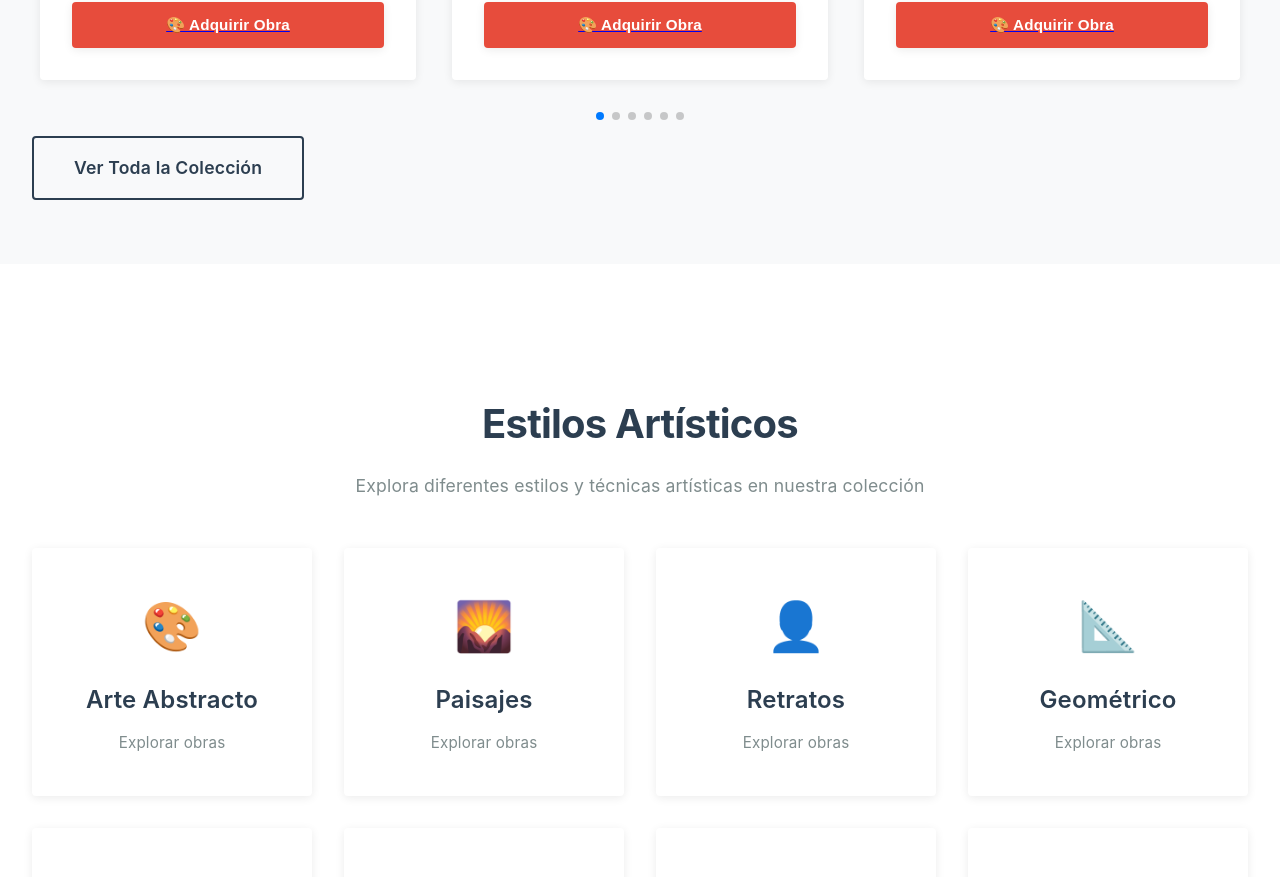
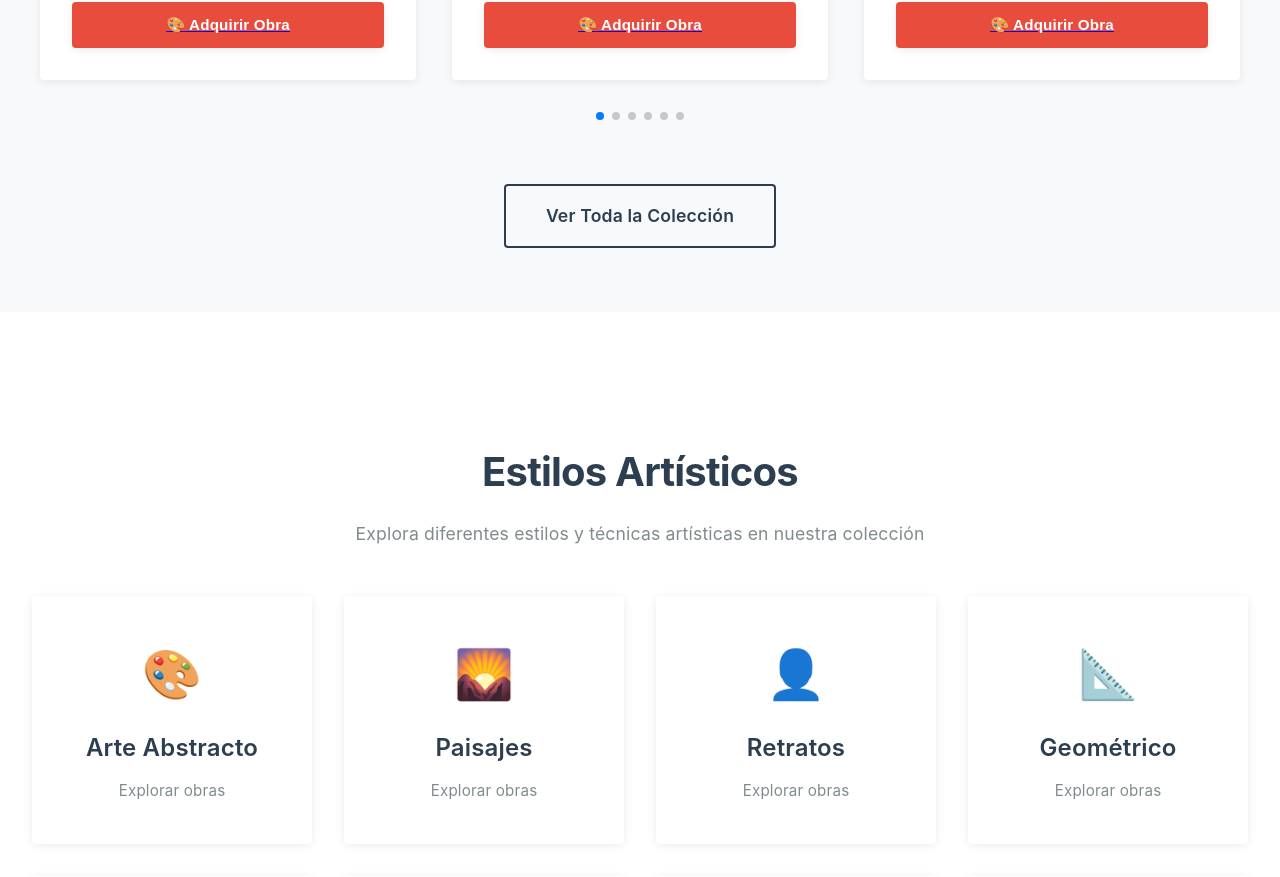
Before and after one commit to LeandroFullStackJs/TPO-Ecommerce-Front, a React (Vite) app: page /home in a window 1280 px wide. Shown: the part 1418-2295 px from the top of the page. Built offline with nearby package versions, Linux system fonts and the light colour scheme; data requests are answered from the project's data file.

Commit message:
Loop + Botón centrado

```diff
--- a/src/pages/HomePage.jsx
+++ b/src/pages/HomePage.jsx
@@ -85,7 +85,6 @@ export default function HomePage() {
 
         {/* Carrusel de productos */}
         <Swiper
-          className="featured-products-swiper"
           modules={[Navigation, Pagination]}
           spaceBetween={20}
           slidesPerView={3}
@@ -105,12 +104,12 @@ export default function HomePage() {
           ))}
         </Swiper>
 
-        <div className="view-all-link">
+        <div style={{ textAlign: 'center', marginTop: '3rem' }}>
           <Link className="btn btn-outline btn-lg" to="/catalogo">
             Ver Toda la Colección
           </Link>
         </div>
-      </section>
+      </section>
 
       <section className="categories section">
         <div className="section-header">
```
